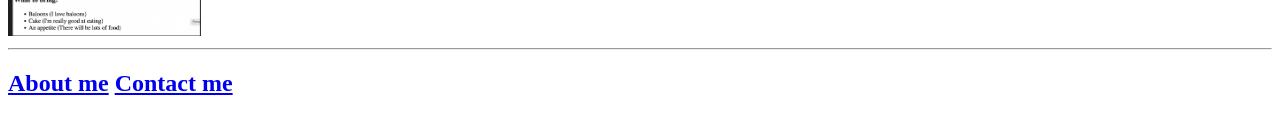
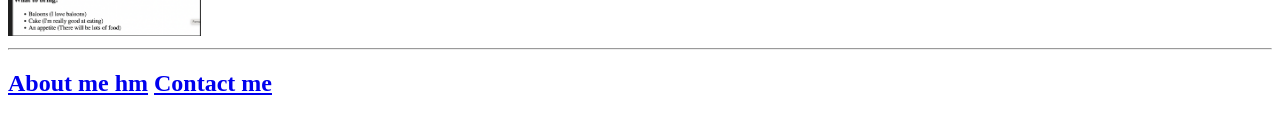
Before and after one commit to Woodard0424/Html-portfolio, a plain HTML site: page index.html.html in a window 1280 px wide. Shown: the part 624-758 px from the top of the page. Drawn offline with Linux system fonts and the light colour scheme.

Commit message:
Update index.html

```diff
--- a/index.html.html
+++ b/index.html.html
@@ -15,6 +15,6 @@
 <h2><a href="./public/birthday-invite.html">Birthday invite Project</a></h2>
 <img src="./assets/images/bday invite.png" height="200" alt="birthday Cake"/>
 <hr/>
-<h2><a href="./public/about.html">About me</a> <a href="./public/contact.html"> Contact me</a></h2>
+<h2><a href="./public/about.html">About me hm</a> <a href="./public/contact.html"> Contact me</a></h2>
  </body>
  </html>
```
